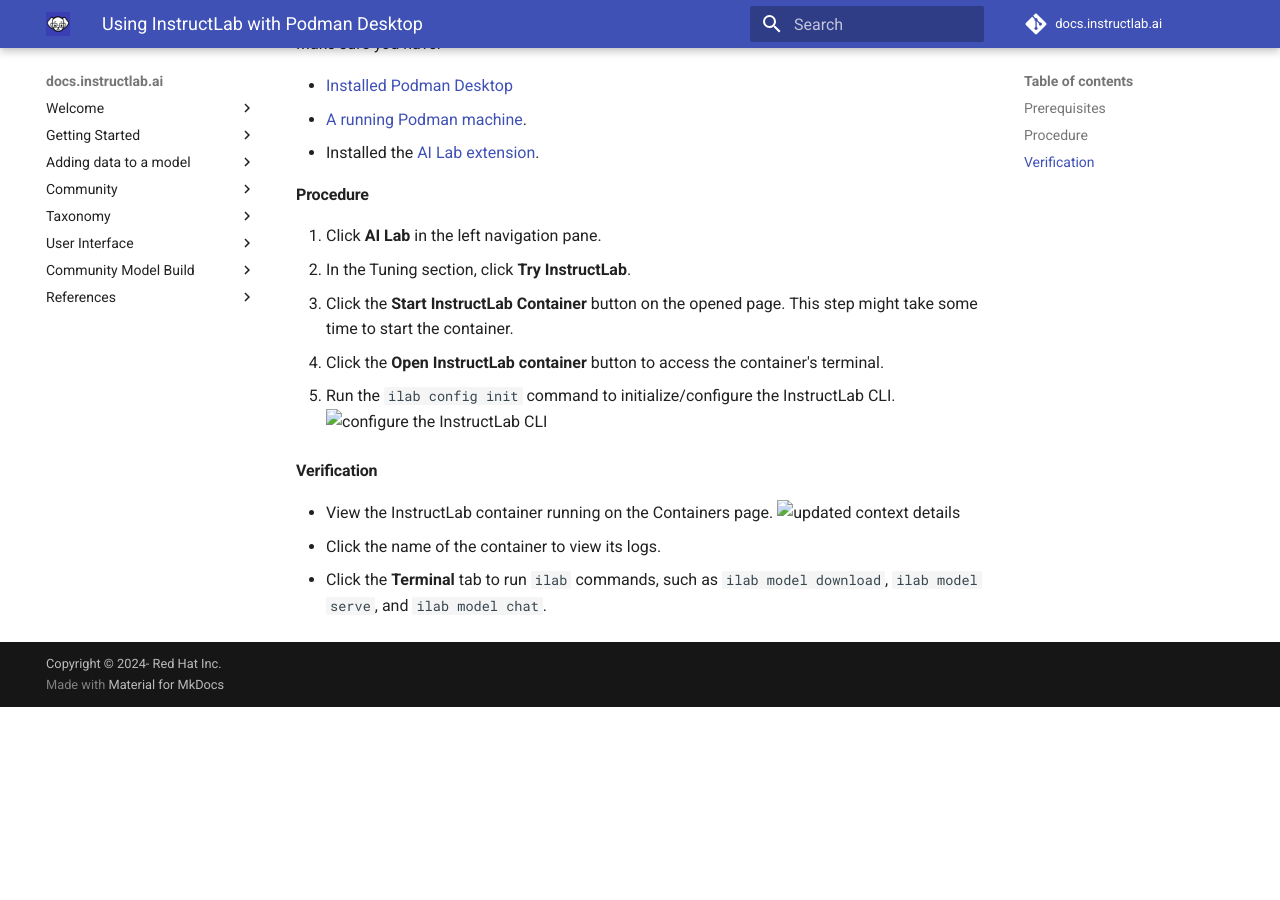
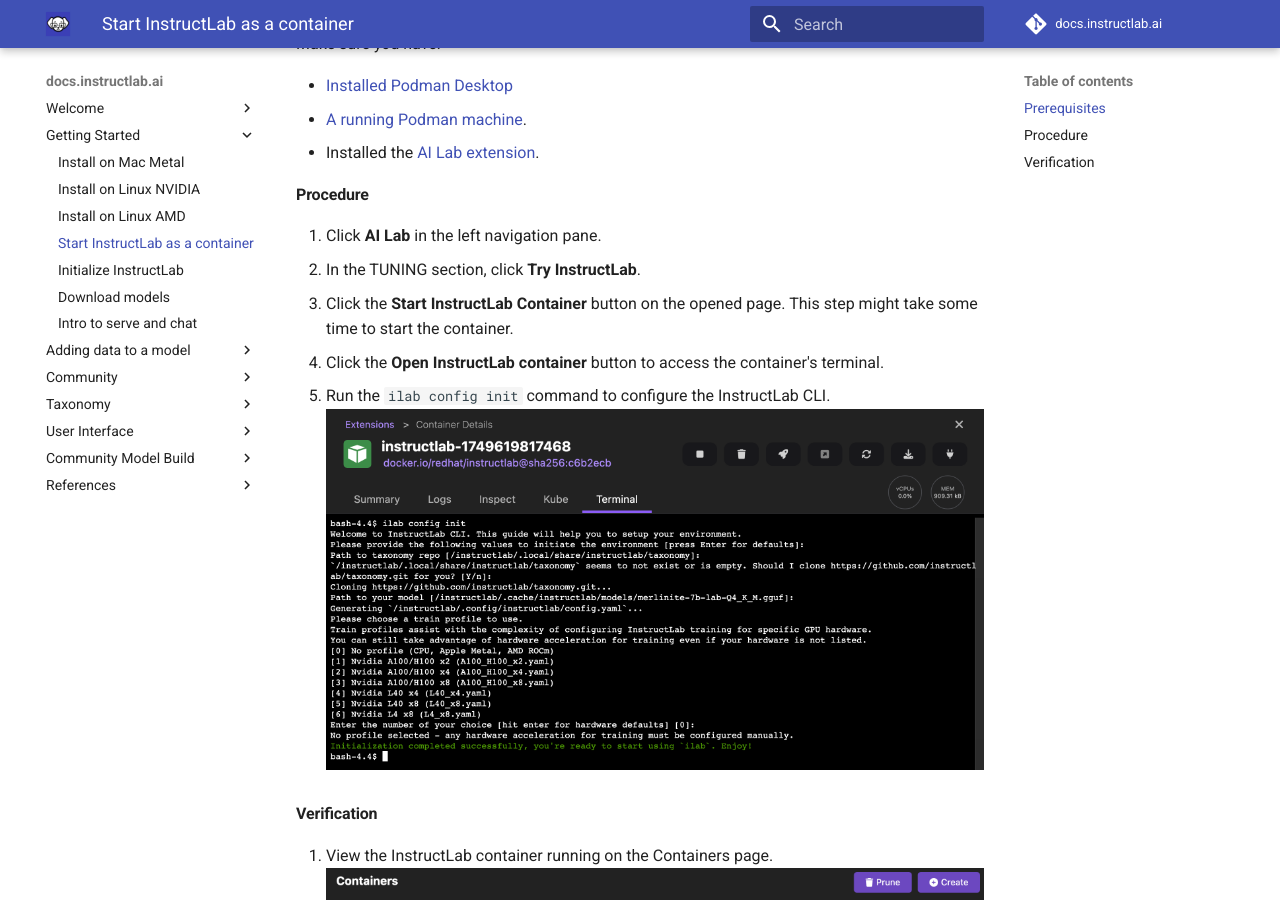
Before and after one commit to instructlab/docs.instructlab.ai, an MkDocs documentation site: the page built from docs/getting-started/using-instructlab-with-podman-desktop.md, in a window 1280 px wide and 900 px high, scrolled down 401 px. Built offline with MkDocs 1.6.1 and Material for MkDocs 9.7.7, drawn with Linux system fonts in a browser that asks for light colours; comment, search, counter and statistics services are not loaded; before the commit the page ends 1108 px from its top, so only the background shows below that; some of the changed lines change nothing that is shown.

Commit message:
docs: updated mkdocs.yml file
Signed-off-by: Shipra Singh <shipsing@redhat.com>

```diff
--- a/docs/getting-started/using-instructlab-with-podman-desktop.md
+++ b/docs/getting-started/using-instructlab-with-podman-desktop.md
@@ -22,16 +22,16 @@
 #### Procedure
 
 1. Click **AI Lab** in the left navigation pane.
-1. In the Tuning section, click **Try InstructLab**.
+1. In the TUNING section, click **Try InstructLab**.
 1. Click the **Start InstructLab Container** button on the opened page. This step might take some time to start the container.
 1. Click the **Open InstructLab container** button to access the container's terminal.
 
-1. Run the `ilab config init` command to initialize/configure the InstructLab CLI.
-    ![configure the InstructLab CLI](img/initializing-ilab.png)
+1. Run the `ilab config init` command to configure the InstructLab CLI.
+    ![configure the InstructLab CLI](../images/initializing-ilab.png)
 
 #### Verification
 
-- View the InstructLab container running on the Containers page.
-    ![updated context details](img/instructlab-container-running.png)
-- Click the name of the container to view its logs.
-- Click the **Terminal** tab to run `ilab` commands, such as `ilab model download`, `ilab model serve`, and `ilab model chat`.
+1. View the InstructLab container running on the Containers page.
+    ![updated context details](../images/instructlab-container-running.png)
+1. Click the name of the container to view its logs.
+1. Click the **Terminal** tab to run `ilab` commands, such as `ilab model download`, `ilab model serve`, and `ilab model chat`.
--- a/mkdocs.yml
+++ b/mkdocs.yml
@@ -14,6 +14,7 @@
       - Install on Mac Metal: getting-started/mac_metal.md
       - Install on Linux NVIDIA: getting-started/linux_nvidia.md
       - Install on Linux AMD: getting-started/linux_amd.md
+      - Start InstructLab as a container: getting-started/using-instructlab-with-podman-desktop.md
       - Initialize InstructLab: getting-started/initilize_ilab.md
       - Download models: getting-started/download_models.md
       - Intro to serve and chat: getting-started/serve_and_chat.md
```
Also changed, not shown: 3 other files.
